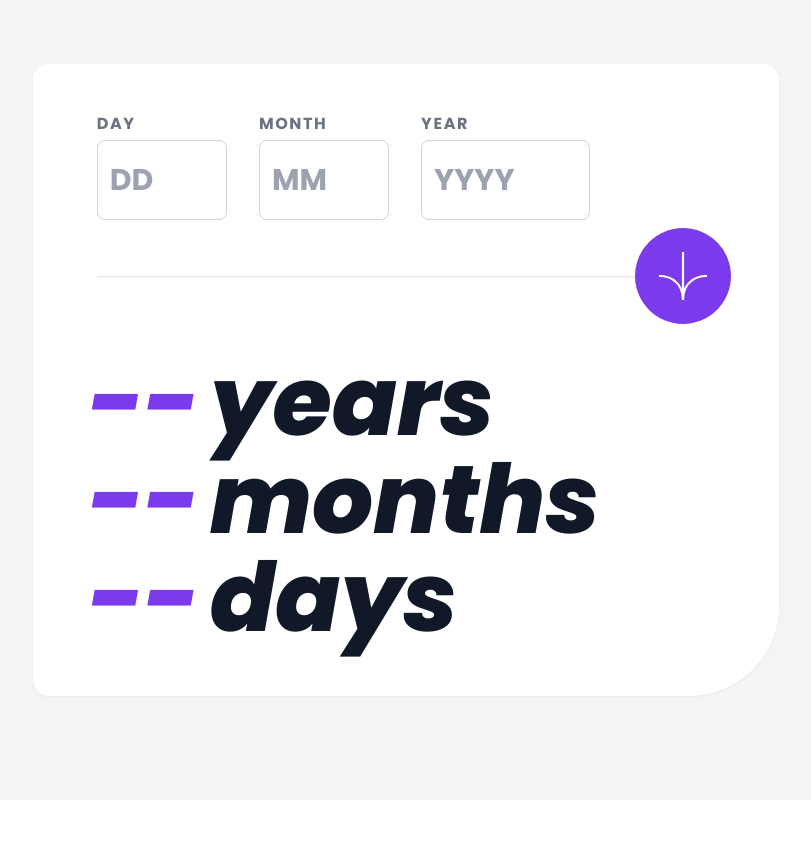
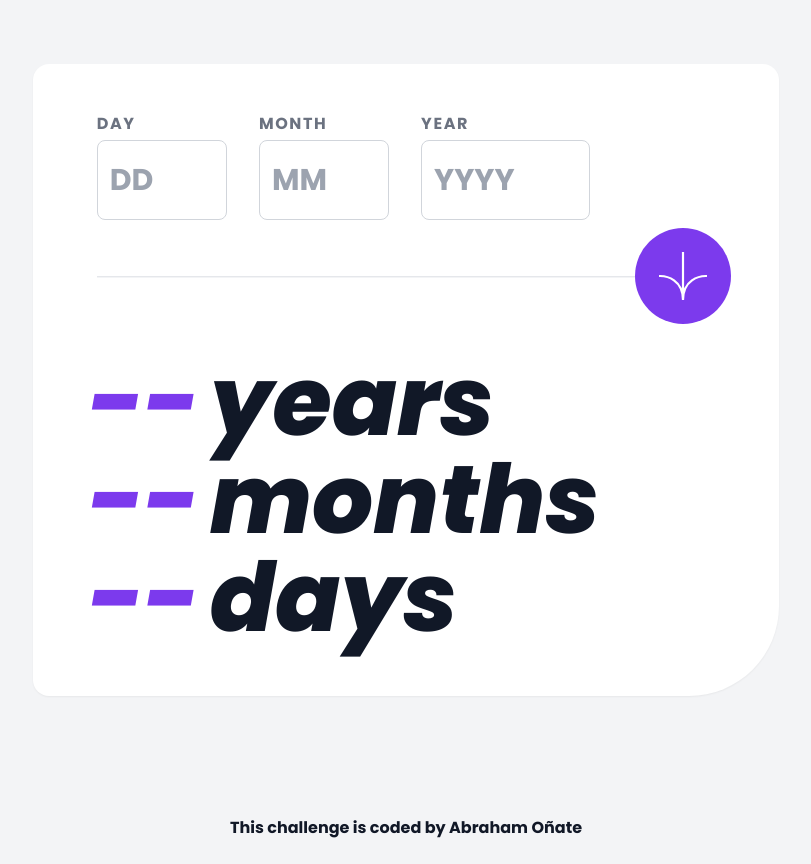
Before and after one commit to Abraham0216/age-calculator, a React (Create React App) app: page / in a window 1280 px wide. Shown: the whole page, without its empty margins (234-1045 px from the left). Before the commit the page ends 800 px from the top, so only its background shows below. Built offline with nearby package versions, Linux system fonts and the light colour scheme.

Commit message:
Attribution added

```diff
--- a/src/App.js
+++ b/src/App.js
@@ -1,6 +1,7 @@
 import React, { createContext, useState } from 'react';
 import Calculator from './components/calculator';
 import moment from 'moment';
+import Attribution from './components/attribution';
 
 export const appContext = createContext(null)
 
@@ -144,6 +145,7 @@ const calculateAge = () => {
     <div className="App bg-gray-100 min-h-screen  flex flex-col">
 
       <Calculator/>
+      <Attribution/>
 
     </div>
     </appContext.Provider>
--- /dev/null
+++ b/src/components/attribution.jsx
@@ -0,0 +1,11 @@
+import React from 'react';
+
+const Attribution = () => {
+    return (
+        <div className='mt-6 pb-6 text-gray-900 flex justify-center'>
+            <p>This challenge is coded by <a className='hover:underline' href='https://github.com/Abraham0216'>Abraham Oñate</a></p>
+        </div>
+    );
+}
+
+export default Attribution;
--- a/src/components/calculator.jsx
+++ b/src/components/calculator.jsx
@@ -10,6 +10,7 @@ const Calculator = () => {
             <Form/>
             <Btn/>
             <Time/>
+
         </div>
     );
 }
```
